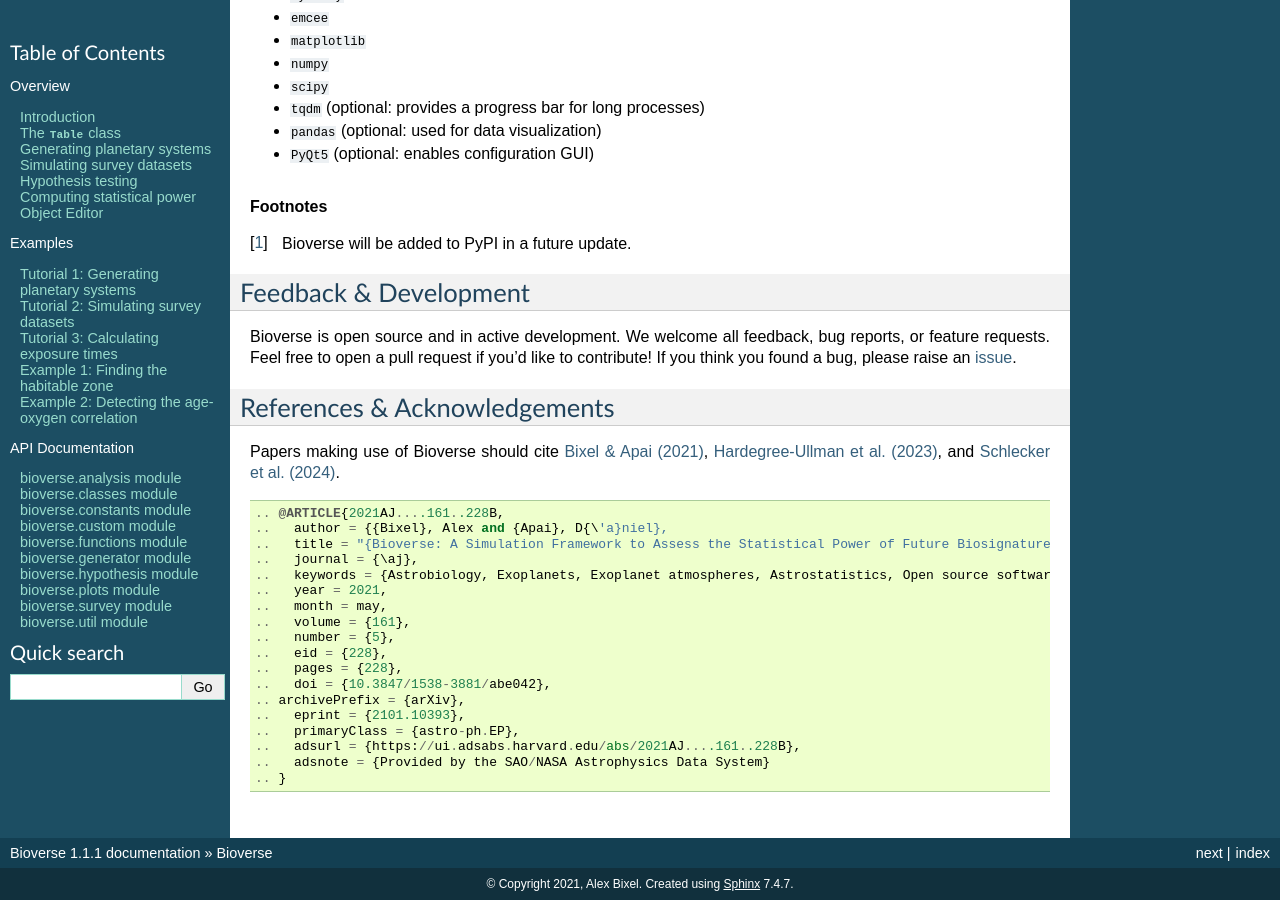
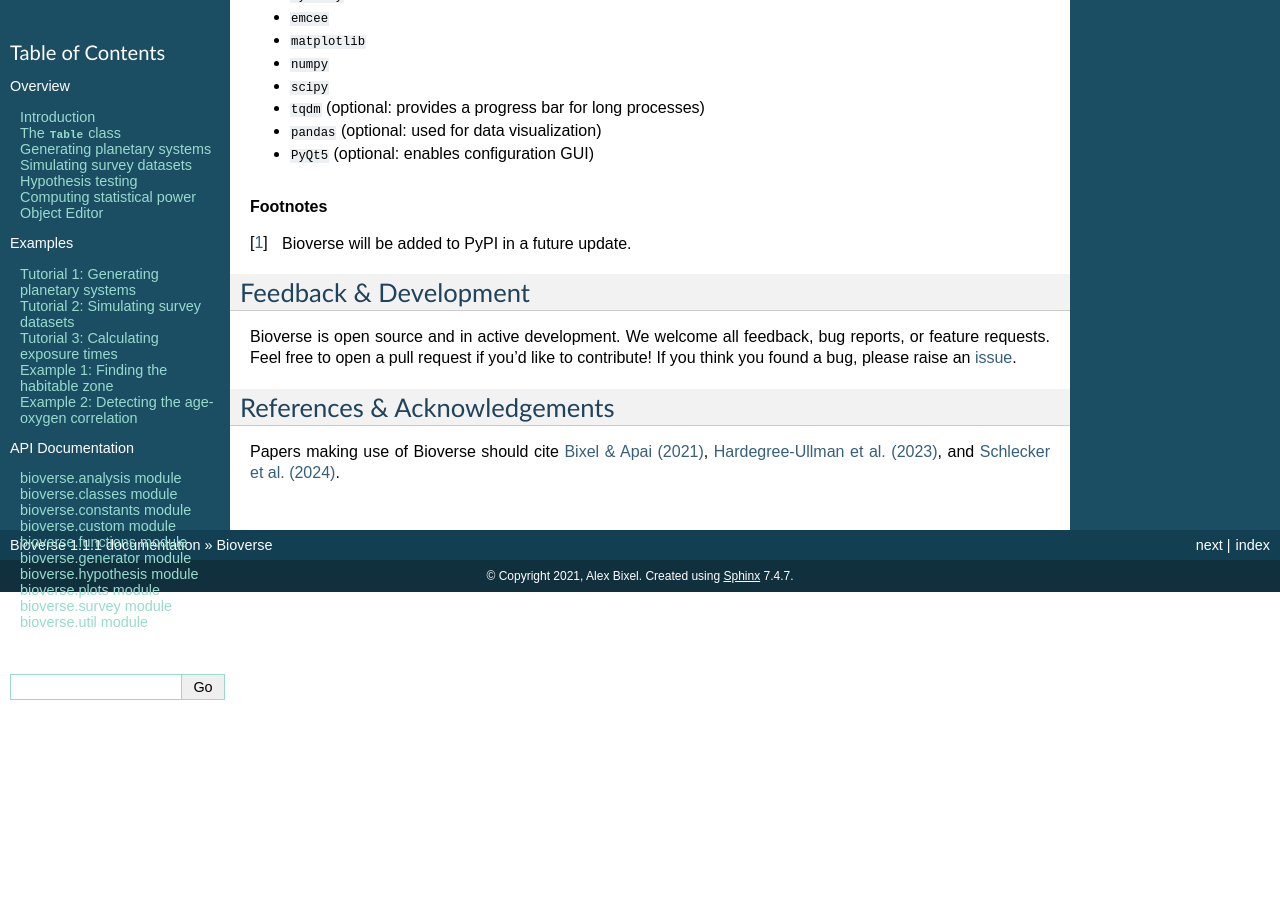
Before and after one commit to danielapai/bioverse, a Sphinx documentation site: the page built from docs/index.rst, in a window 1280 px wide and 900 px high, scrolled down 688 px. Built offline with Sphinx 7.4.7, drawn with Linux system fonts in a browser that asks for light colours.

Commit message:
Deleted references in index.rst

```diff
--- a/docs/index.rst
+++ b/docs/index.rst
@@ -85,58 +85,3 @@ Bioverse is open source and in active development. We welcome all feedback, bug
 References & Acknowledgements
 *****************************
 Papers making use of Bioverse should cite `Bixel & Apai (2021) <https://ui.adsabs.harvard.edu/abs/2021AJ....161..228B/abstract>`_, `Hardegree-Ullman et al. (2023) <https://ui.adsabs.harvard.edu/abs/2023AJ....165..267H/abstract>`_, and `Schlecker et al. (2024) <https://ui.adsabs.harvard.edu/abs/2024PSJ.....5....3S/abstract>`_. ::
-
-.. @ARTICLE{2021AJ....161..228B,
-..   author = {{Bixel}, Alex and {Apai}, D{\'a}niel},
-..   title = "{Bioverse: A Simulation Framework to Assess the Statistical Power of Future Biosignature Surveys}",
-..   journal = {\aj},
-..   keywords = {Astrobiology, Exoplanets, Exoplanet atmospheres, Astrostatistics, Open source software, 74, 498, 487, 1882, 1866, Astrophysics - Earth and Planetary Astrophysics, Astrophysics - Instrumentation and Methods for Astrophysics},
-..   year = 2021,
-..   month = may,
-..   volume = {161},
-..   number = {5},
-..   eid = {228},
-..   pages = {228},
-..   doi = {10.3847/1538-3881/abe042},
-.. archivePrefix = {arXiv},
-..   eprint = {2101.10393},
-..   primaryClass = {astro-ph.EP},
-..   adsurl = {https://ui.adsabs.harvard.edu/abs/2021AJ....161..228B},
-..   adsnote = {Provided by the SAO/NASA Astrophysics Data System}
-.. }
-
-.. @ARTICLE{2023AJ....165..267H,
-..   author = {{Hardegree-Ullman}, Kevin K. and {Apai}, D{\'a}niel and {Bergsten}, Galen J. and {Pascucci}, Ilaria and {L{\'o}pez-Morales}, Mercedes},
-..   title = "{Bioverse: A Comprehensive Assessment of the Capabilities of Extremely Large Telescopes to Probe Earth-like O$_{2}$ Levels in Nearby Transiting Habitable-zone Exoplanets}",
-..   journal = {\aj},
-..   keywords = {Fundamental parameters of stars, Exoplanet systems, Exoplanets, Exoplanet atmospheres, Biosignatures, 555, 484, 498, 487, 2018, Astrophysics - Earth and Planetary Astrophysics, Astrophysics - Solar and Stellar Astrophysics},
-..   year = 2023,
-..   month = jun,
-..   volume = {165},
-..   number = {6},
-..   eid = {267},
-..   pages = {267},
-..   doi = {10.3847/1538-3881/acd1ec},
-.. archivePrefix = {arXiv},
-..   eprint = {2304.12490},
-..   primaryClass = {astro-ph.EP},
-..   adsurl = {https://ui.adsabs.harvard.edu/abs/2023AJ....165..267H},
-..   adsnote = {Provided by the SAO/NASA Astrophysics Data System}
-.. }
-
-.. @ARTICLE{2024PSJ.....5....3S,
-..   author = {{Schlecker}, Martin and {Apai}, D{\'a}niel and {Lichtenberg}, Tim and {Bergsten}, Galen and {Salvador}, Arnaud and {Hardegree-Ullman}, Kevin K.},
-..   title = "{Bioverse: The Habitable Zone Inner Edge Discontinuity as an Imprint of Runaway Greenhouse Climates on Exoplanet Demographics}",
-..   journal = {\psj},
-..   keywords = {Habitable zone, Habitable planets, Astrobiology, Extrasolar rocky planets, Planetary climates, Exoplanet atmospheres, Astronomical simulations, Exoplanets, Transit photometry, Radial velocity, Bayesian statistics, Parametric hypothesis tests, 696, 695, 74, 511, 2184, 487, 1857, 498, 1709, 1332, 1900, 1904, Astrophysics - Earth and Planetary Astrophysics},
-..   year = 2024,
-..   month = jan,
-..   volume = {5},
-..   number = {1},
-..   eid = {3},
-..   pages = {3},
-..   doi = {10.3847/PSJ/acf57f},
-..   archivePrefix = {arXiv},
-..   eprint = {2309.04518},
-..   primaryClass = {astro-ph.EP}
-.. }
```
